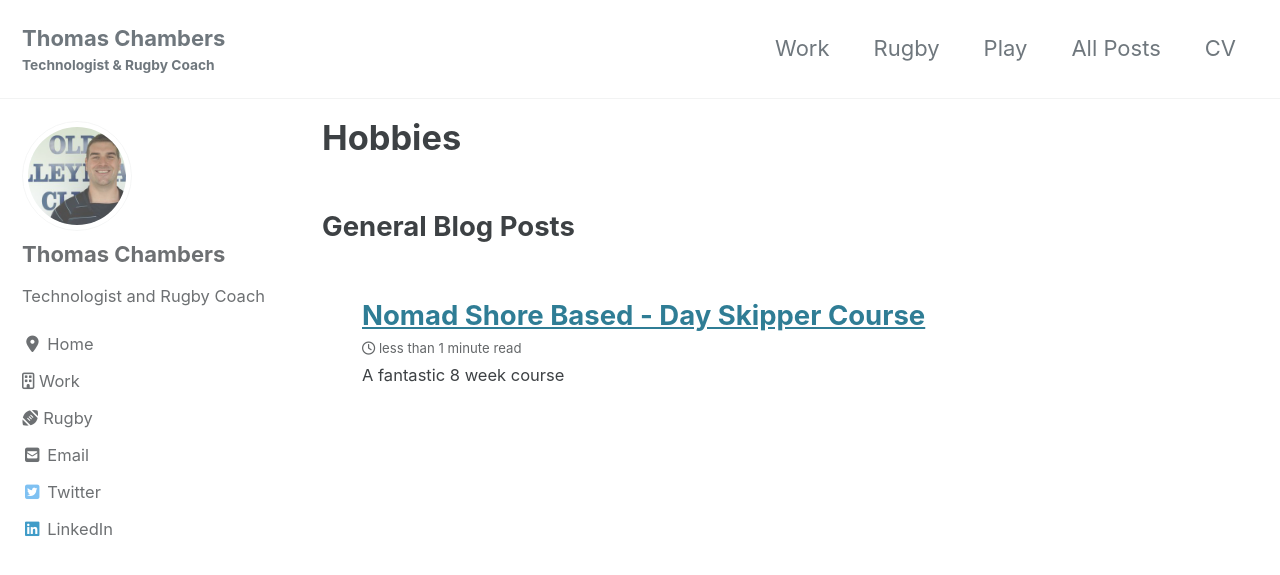
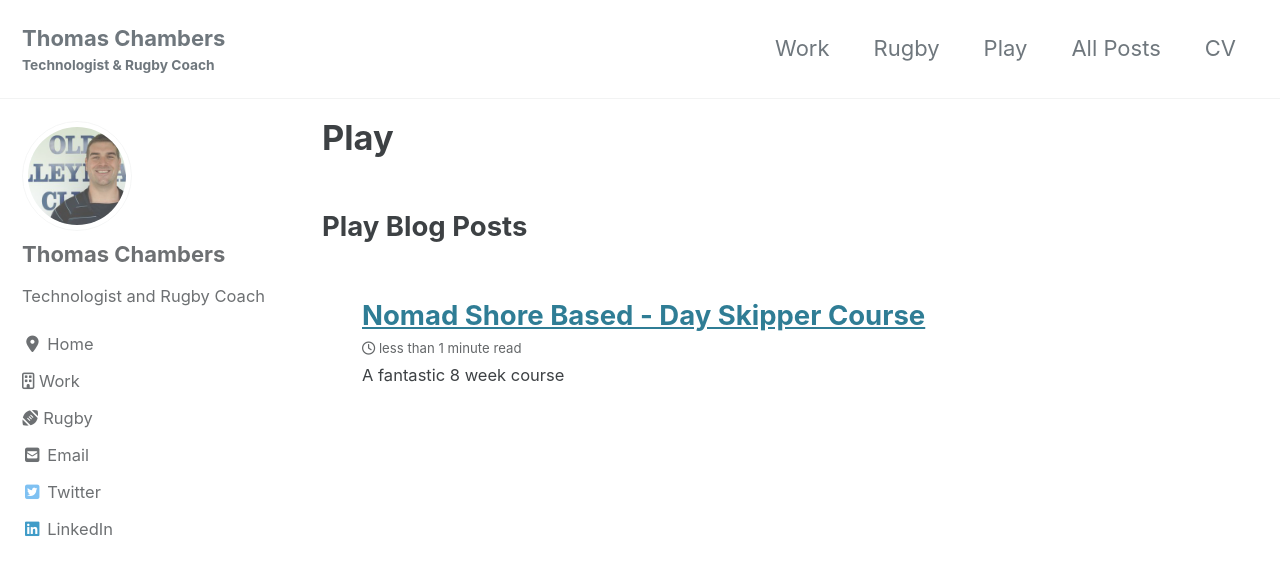
Before and after one commit to tchambers14/tchambers14.github.io, a Jekyll site: the page built from _pages/play.md, in a window 1280 px wide and 900 px high. Shown: the top 575 px of the window. Built offline with Jekyll 4.4.1, drawn with Linux system fonts in a browser that asks for light colours; cached includes are drawn as plain includes; nearby versions of some CDN libraries.

Commit message:
Fix to play page

```diff
--- a/_pages/play.md
+++ b/_pages/play.md
@@ -1,13 +1,13 @@
 ---
 layout: archive
-title: "Hobbies"
+title: "Play"
 summary: "Blog posts about activities and interests"
 image:
 permalink: /play/
 author_profile: true
 ---
 
-## General Blog Posts
+## Play Blog Posts
 
 <ul>{% for post in site.categories.Play %}
   {% include archive-single.html %}
--- a/index.html
+++ b/index.html
@@ -14,8 +14,8 @@ gallery:
   - url: /other/
     image_path: /images/whales-tail_front.jpg
     caption: "Photo credit: [**walls2walls**](https://walls2walls.wordpress.com/category/animals/)"
-    alt: "Other"
-    title: "Other"
+    alt: "Play"
+    title: "Play"
 ---
 
 {% include gallery class="full" %}
```
